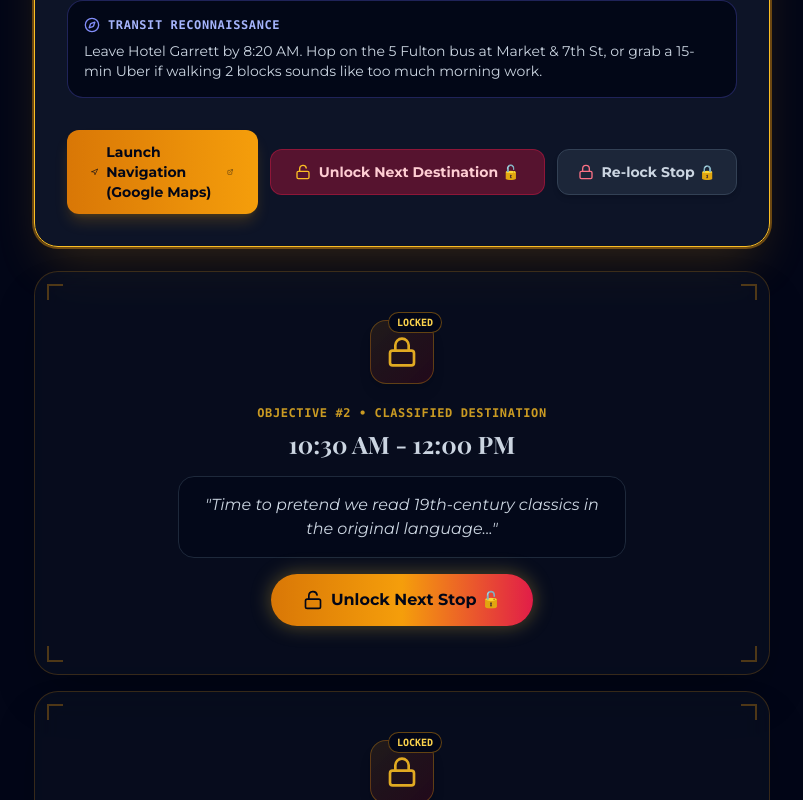
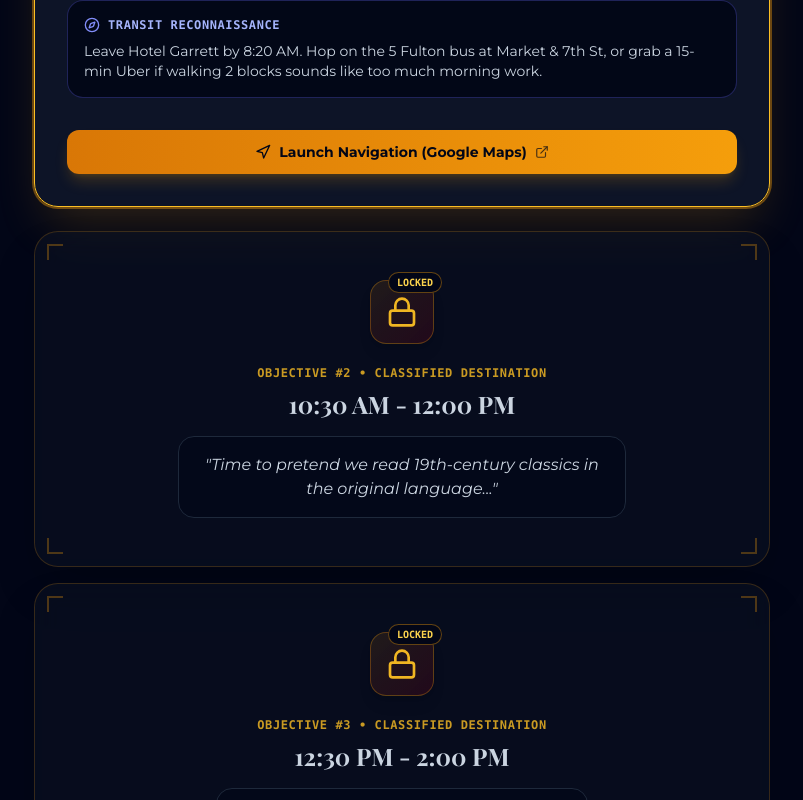
Before and after one commit to NicsWorld/sf-special-day, a React (Vite) app: page / in a window 1280 px wide. Shown: the part 1100-1900 px from the top of the page, without its empty margins (238-1041 px from the left). Built offline with nearby package versions, Linux system fonts and the light colour scheme; a web font is replaced by a local one.

Commit message:
Add ENABLE_UNLOCK_BUTTONS config toggle (default false)

```diff
--- a/src/components/QuestCard.jsx
+++ b/src/components/QuestCard.jsx
@@ -12,6 +12,9 @@ import {
   Sparkles,
   ExternalLink
 } from 'lucide-react';
+
+// SET THIS TO true WHEN YOU ARE READY TO ENABLE UNLOCK BUTTONS
+const ENABLE_UNLOCK_BUTTONS = false;
 
 export const QuestCard = ({
   step,
@@ -72,7 +75,8 @@ export const QuestCard = ({
               "{step.teaser}"
             </div>
 
-            {/* Unlock Button */}
+            {/* Optional Unlock Button */}
+            {ENABLE_UNLOCK_BUTTONS && (
               <button
                 onClick={() => onUnlock(step.id)}
                 className="mt-2 relative inline-flex items-center gap-2 px-8 py-3.5 rounded-full bg-gradient-to-r from-amber-600 via-amber-500 to-rose-600 text-slate-950 font-bold text-sm sm:text-base shadow-[0_0_20px_rgba(212,175,55,0.4)] hover:shadow-[0_0_30px_rgba(212,175,55,0.7)] hover:scale-105 active:scale-95 transition-all duration-300 group/btn overflow-hidden cursor-pointer"
@@ -81,6 +85,7 @@ export const QuestCard = ({
                 <span>Unlock Next Stop 🔓</span>
                 <div className="absolute inset-0 bg-white/20 translate-x-[-100%] group-hover/btn:translate-x-[100%] transition-transform duration-1000" />
               </button>
+            )}
           </div>
         </div>
       </motion.div>
@@ -199,8 +204,8 @@ export const QuestCard = ({
               <ExternalLink className="w-3.5 h-3.5 opacity-70" />
             </a>
 
-            {/* Next Step unlock button if current */}
-            {isCurrent && onUnlock && (
+            {/* Optional Next Step unlock button if current */}
+            {ENABLE_UNLOCK_BUTTONS && isCurrent && onUnlock && (
               <button
                 onClick={onUnlock}
                 className="px-6 py-3 rounded-xl bg-rose-900/60 hover:bg-rose-800 border border-rose-600/40 text-rose-200 font-bold text-sm flex items-center justify-center gap-2 transition-all cursor-pointer"
@@ -211,7 +216,7 @@ export const QuestCard = ({
             )}
 
             {/* Re-lock Button on unlocked cards */}
-            {onRelock && (
+            {onRelock && step.id > 1 && (
               <button
                 onClick={() => onRelock(step.id)}
                 className="px-5 py-3 rounded-xl bg-slate-800/90 hover:bg-rose-950 border border-slate-700 hover:border-rose-600/60 text-slate-300 hover:text-rose-300 font-bold text-sm flex items-center justify-center gap-2 transition-all cursor-pointer shadow-md hover:scale-102 active:scale-95"
```
Lines whose indentation alone changed are shown as unchanged.
